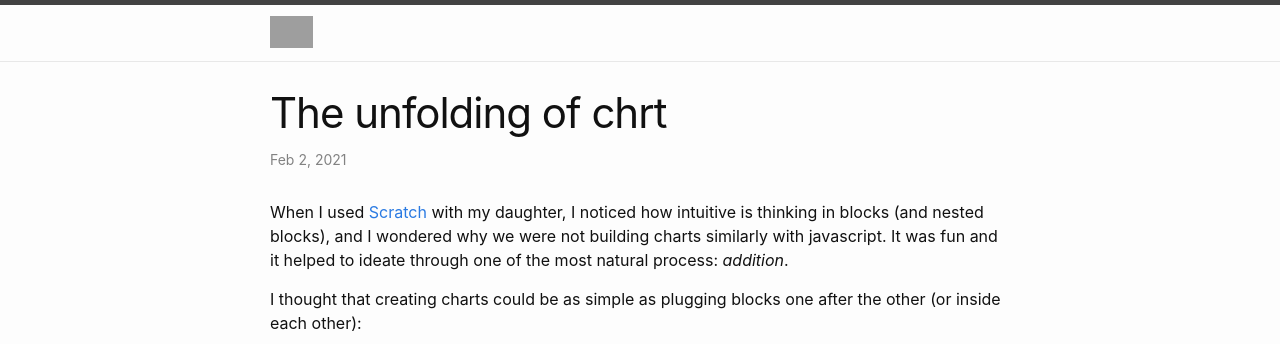
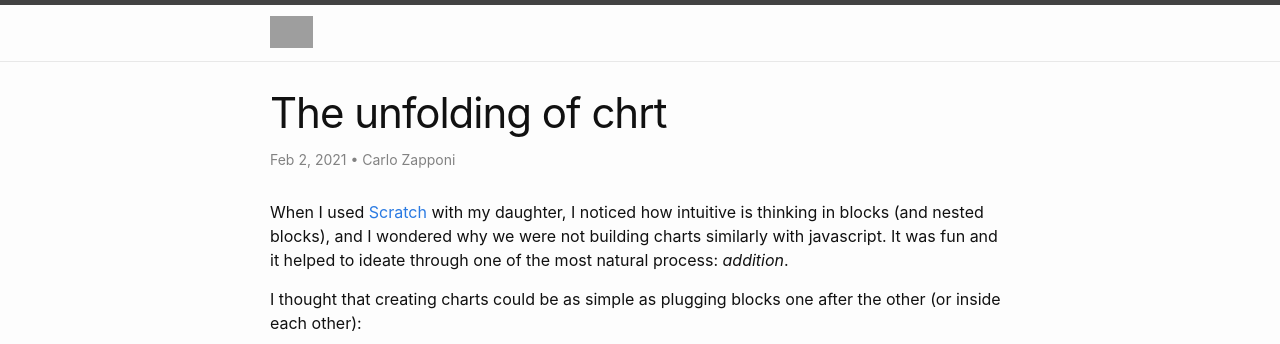
Before and after one commit to chrt-io/blog, a Jekyll site: the page built from _posts/2021-02-02-the-unfolding-of-chrt.md, in a window 1280 px wide, cut to the strip 0-344 px from the top of the page. Built offline with Jekyll 4.4.1, drawn with Linux system fonts in a browser that asks for light colours; grey boxes are pictures that could not be loaded.

Commit message:
Update from Forestry.io Simone Lippolis updated _posts/2021-02-02-the-unfolding-of-chrt.md

```diff
--- a/_posts/2021-02-02-the-unfolding-of-chrt.md
+++ b/_posts/2021-02-02-the-unfolding-of-chrt.md
@@ -1,8 +1,9 @@
 ---
 layout: post
 title: The unfolding of chrt
-date: 2021-02-02 00:00:00 +0000
+date: 2021-02-02T00:00:00.000+00:00
 categories: ''
+author: Carlo Zapponi
 
 ---
 When I used [Scratch](https://scratch.mit.edu/) with my daughter, I noticed how intuitive is thinking in blocks (and nested blocks), and I wondered why we were not building charts similarly with javascript. It was fun and it helped to ideate through one of the most natural process: _addition_.
```
Also changed, not shown: .forestry/front_matter/templates/simple-post.yml.
